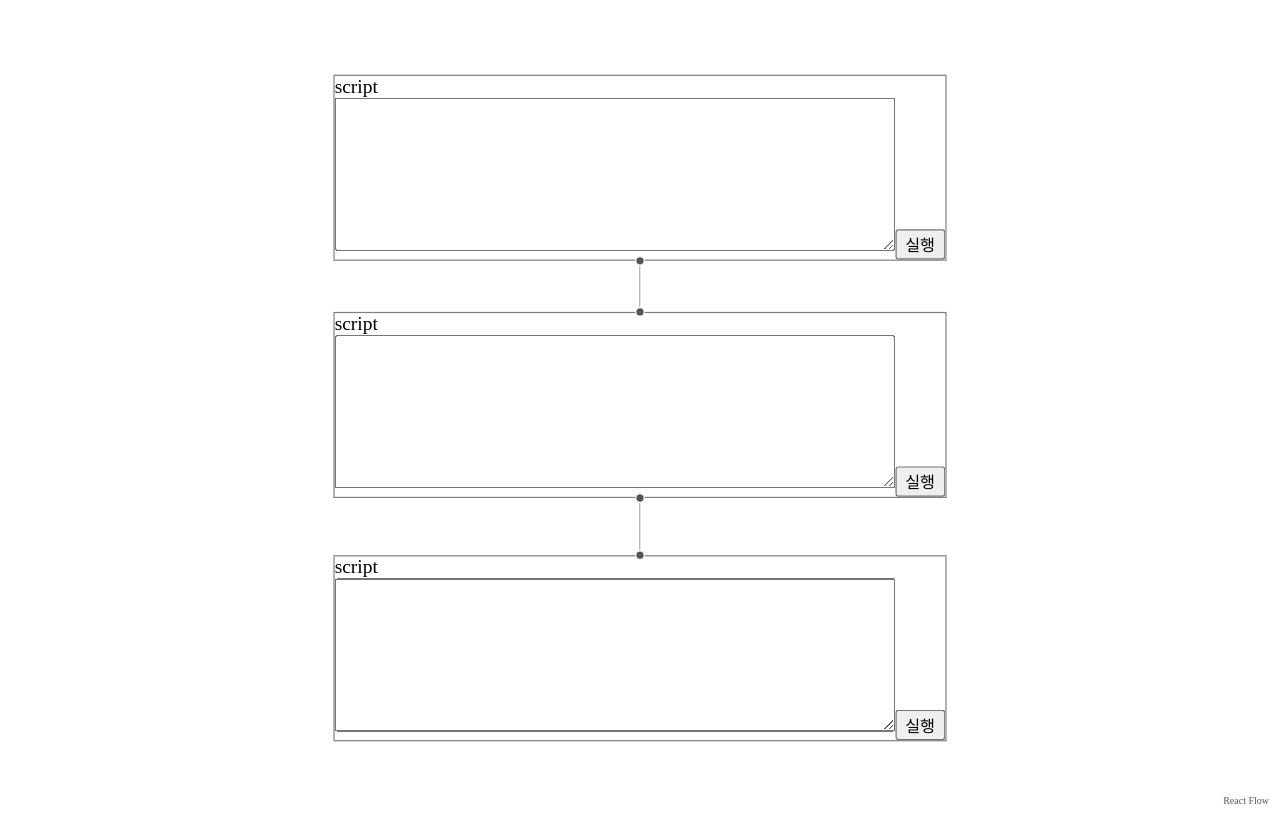
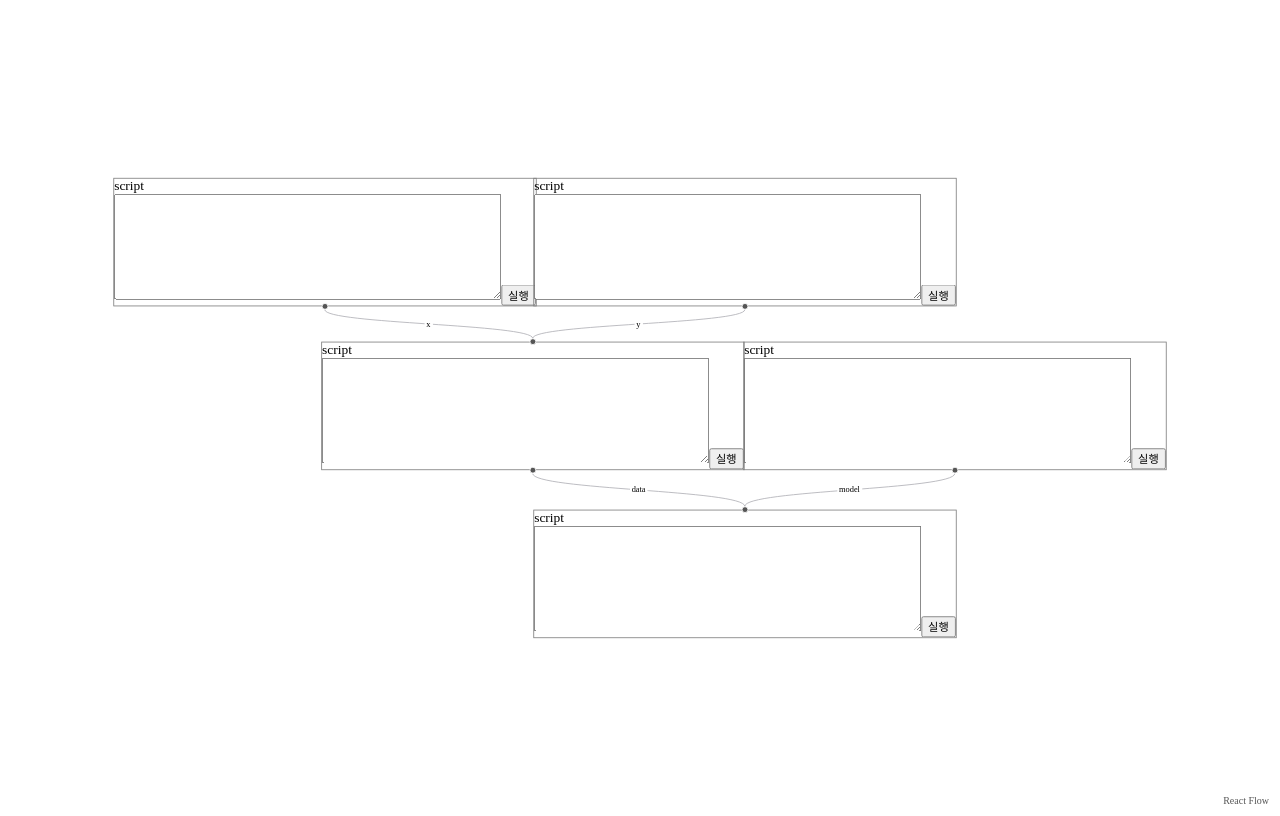
Before and after one commit to joonhyungkimweb/FlowingFunctionsTest, a React (Vite) app: page / in a window 1280 px wide. Built offline with nearby package versions, Linux system fonts and the light colour scheme.

Commit message:
[feat] 다중 입력 노드 추가

```diff
--- a/src/HOC/withFunctionNode.tsx
+++ b/src/HOC/withFunctionNode.tsx
@@ -18,15 +18,20 @@ export default <p extends FunctionNodeComponentProps>({
     const customScript = useRef<CustomScript>((script: string) => script);
     const { getEdges, getNode } = useReactFlow();
 
-    const findCurrent = (currentId: string) =>
-      getEdges().find(({ target }) => target === currentId);
+    const findEgdes = (currentId: string) =>
+      getEdges().filter(({ target }) => target === currentId);
 
     const runPrevScript = async (currentId: string): Promise<any> => {
       const currentNode = getNode(currentId);
-      const currentScript = makeFuntion(currentNode?.data.script || '');
-      const { source: prevId } = findCurrent(currentId) || {};
-      if (prevId == null) return await currentScript();
-      return await currentScript(await runPrevScript(prevId));
+      const currentScript = makeFuntion(
+        currentNode?.data.script || '',
+        currentNode?.data.inputs,
+      );
+      const edges = findEgdes(currentId);
+      if (edges.length === 0) return await currentScript([]);
+      return await currentScript(
+        await Promise.all(edges.map(({ source }) => runPrevScript(source))),
+      );
     };
 
     const onChange = useCallback(
--- a/src/components/Flow.tsx
+++ b/src/components/Flow.tsx
@@ -43,22 +43,38 @@ function Flow() {
       {
         id: '2',
         data: { updateNodeScript },
-        position: { x: 5, y: 200 },
+        position: { x: 505, y: 5 },
+        draggable: false,
+        type: 'functionNodeInput',
+      },
+      {
+        id: '3',
+        data: { updateNodeScript, inputs: ['x', 'y'] },
+        position: { x: 252.5, y: 200 },
         draggable: false,
         type: 'functionNode',
       },
       {
-        id: '3',
+        id: '4',
         data: { updateNodeScript },
-        position: { x: 5, y: 400 },
+        position: { x: 755, y: 200 },
+        draggable: false,
+        type: 'functionNodeInput',
+      },
+      {
+        id: '5',
+        data: { updateNodeScript, inputs: ['data', 'model'] },
+        position: { x: 505, y: 400 },
         draggable: false,
         type: 'functionNodeOutput',
       },
     ]);
 
     setEdges([
-      { id: 'e1-2', source: '1', target: '2' },
-      { id: 'e2-3', source: '2', target: '3' },
+      { id: 'e1-3', source: '1', target: '3', label: 'x' },
+      { id: 'e2-3', source: '2', target: '3', label: 'y' },
+      { id: 'e3-5', source: '3', target: '5', label: 'data' },
+      { id: 'e4-5', source: '4', target: '5', label: 'model' },
     ]);
   }, []);
 
--- a/src/modules/functionRunner.ts
+++ b/src/modules/functionRunner.ts
@@ -1,7 +1,7 @@
 // eslint-disable-next-line @typescript-eslint/no-empty-function
 const AsyncFunction = Object.getPrototypeOf(async function () {}).constructor;
 
-const makeFuntion = (script: string) => (input?: any) =>
-  new AsyncFunction('input', script)(input);
+const makeFuntion = (script: string, inputs: string[]) => (args: any[]) =>
+  new AsyncFunction(inputs, script)(...args);
 
 export { makeFuntion };
```
